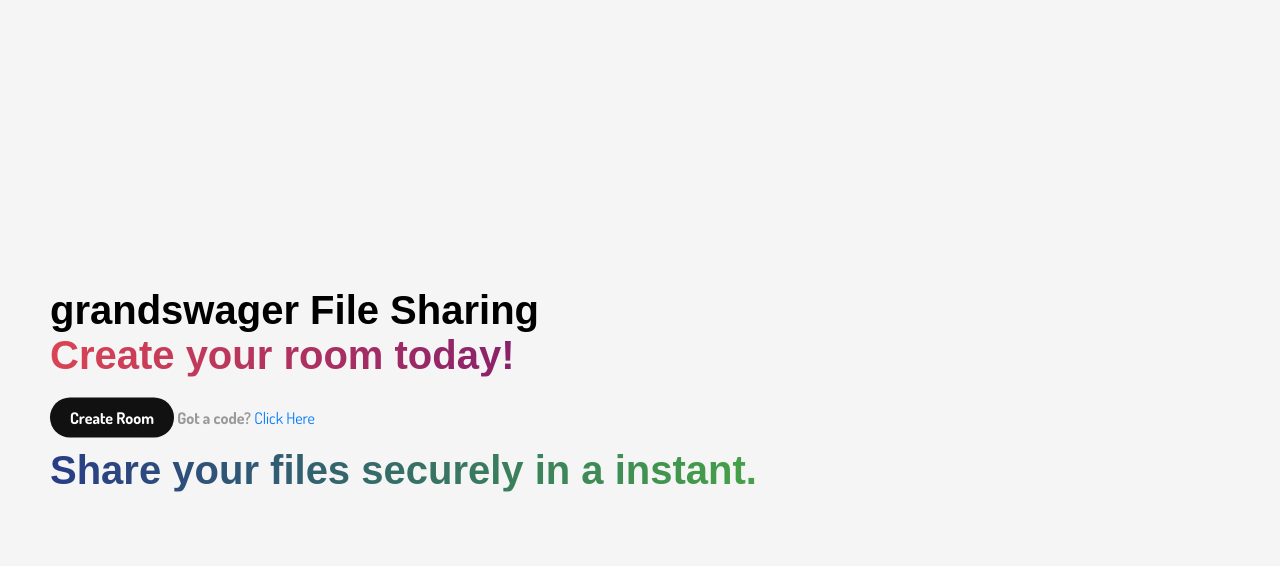
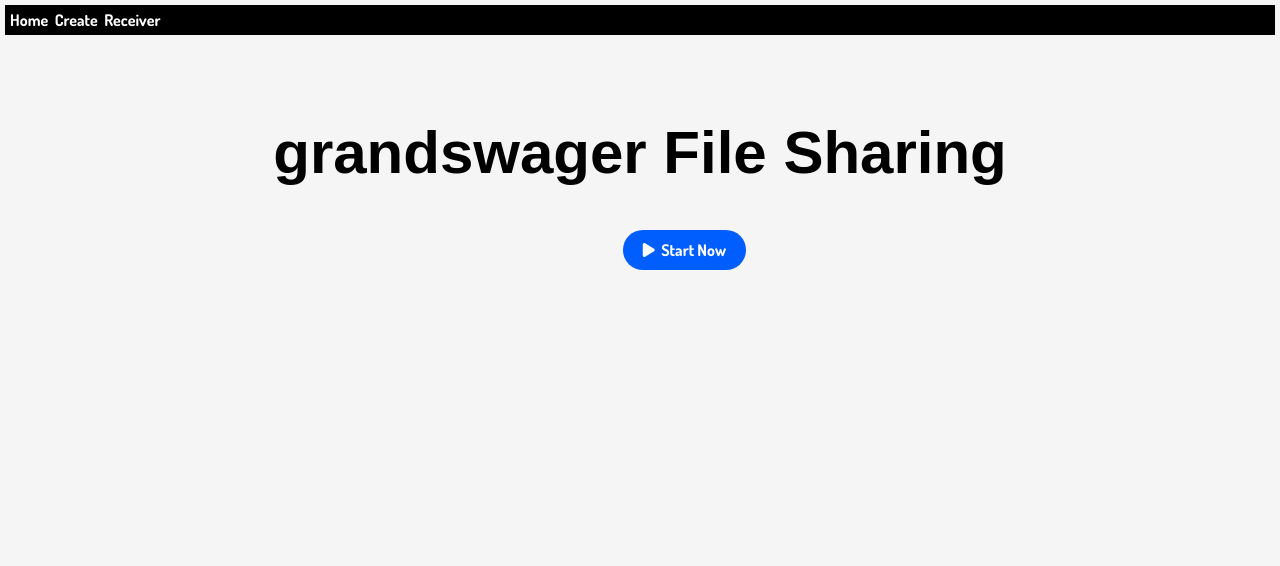
Before and after one commit to grandswager/files, a website: page public/index.html in a window 1280 px wide. Drawn offline with nearby package versions, Linux system fonts and the light colour scheme; no server answers; a web font is replaced by a local one.

Commit message:
added /, changed url of creating rooms to /create.html

```diff
--- a/package.json
+++ b/package.json
@@ -11,6 +11,9 @@
   "license": "ISC",
   "dependencies": {
     "express": "^4.18.1",
+    "express-session": "^1.17.2",
+    "passport": "^0.5.2",
+    "passport-google-oauth2": "^0.2.0",
     "socket.io": "^4.5.0"
   }
 }
--- a/public/code.js
+++ b/public/code.js
@@ -11,7 +11,8 @@
 		let joinID = generateID();
 		document.querySelector("#join-id").innerHTML = `
 			<b>Room ID</b>
-			<span>${joinID}</span>
+			<span id="id-to-join">${joinID}</span>
+      <br><br>Searching for connection...
 		`;
 		socket.emit("sender-join", {
 			uid:joinID
@@ -43,7 +44,7 @@
 			shareFile({
 				filename: file.name,
 				total_buffer_size:buffer.length,
-				buffer_size:2048
+				buffer_size:4096
 			}, buffer, el.querySelector(".progress"));
 		}
 		reader.readAsArrayBuffer(file);
--- a/public/index.html
+++ b/public/index.html
@@ -1,6 +1,7 @@
 <!DOCTYPE html>
 <html>
   <head>
+    <link rel="icon" href="/themes/imgs/favicon.png">
     <!-- all of the metadatas -->
       <meta name="viewport" content="width=device-width">
       <meta name="description" content="grandswager Files">
@@ -18,40 +19,26 @@
     <link rel="preconnect" href="https://fonts.gstatic.com" crossorigin>
     <link href="https://fonts.googleapis.com/css2?family=Poppins&display=swap" rel="stylesheet">
     <meta charset="utf-8">
-    <title>grandswager File Sharing | Share your files securely in a instant.</title>
+    <title>grandswager File Sharing | Share your files securely in an instant.</title>
     <link rel="stylesheet" type="text/css" href="/themes/amazingArchive.css">
   </head>
   <body>
-        <div class="app">
-      <div class="screen join-screen active">
-        <div class="form">
-          <h2>grandswager File Sharing</h2>
-          <div class="form-input">
-            <button id="sender-start-con-btn">
-              Create Room
-            </button>
-            <h7 class="link"><b>Got a code?</b></h7> <a href="/receiver.html">Click Here</a>
-          </div>
-
-          <h2></h2>
-          <div class="form-input" id="join-id">
-          </div>
-        </div>
+    <header class="header">
+      <div class="header-items">
+        <b>
+          <a href="/">Home</a>&nbsp;
+          <a href="/create.html">Create</a>&nbsp;
+          <a href="/receiver.html">Receiver</a>
+        </b>
       </div>
-      <div class="screen fs-screen">
-        <div class="file-input">
-          <label for="file-input">
-            Select Files to Share
-          </label>
-          <input type="file" id="file-input">
-        </div>
-        <div class="files-list">
-          <div class="title">Shared Files:</div>
-        </div>
+    </header>
+    <div class="main-page">
+      <div class="section-a">
+        <h2>grandswager File Sharing</h2>
+        <a href="/create.html"><button class="button-link"><i class="fa-solid fa-play"></i>&nbsp;&nbsp;Start Now</button></a>
       </div>
     </div>
-
+    <script src="https://kit.fontawesome.com/e60f0fe32a.js" crossorigin="anonymous"></script>
     <script type="text/javascript" src="/socket.io/socket.io.js"></script>
-    <script type="text/javascript" src="code.js"></script>
   </body>
 </html>
--- a/public/themes/amazingArchive.css
+++ b/public/themes/amazingArchive.css
@@ -1,3 +1,5 @@
+/* Amazing Archive CSS Theme is Copyrighted 2022 by trashdeveloper. All rights reserved. Used with permission directly with permission from author. */
+
 @import url("https://fonts.googleapis.com/css2?family=Anybody:wdth,wght@60,700&family=Dosis:wght@400;700&display=swap");
 
 * {
@@ -5,13 +7,26 @@
 	padding: 0px;
 	box-sizing: border-box;
 }
+
+.header {
+  margin: 5px;
+  padding: 5px;
+  background: black;
+}
+
+.header a {
+  color: white;
+}
+
 body {
 	background: #f5f5f5;
 	font-family: "Dosis", sans-serif;
 }
+
 .screen {
 	display: none;
 }
+
 .screen.active {
 	display: block;
 }
@@ -22,9 +37,11 @@ body {
 	transform: translateY(-50%);
 	padding: 50px;
 }
+
 .join-screen .form .form-input {
 	margin: 10px 0px;
 }
+
 .join-screen .form h2 {
 	font-size: 40px;
 	margin-bottom: 20px;
@@ -41,7 +58,7 @@ body {
 }
 
 .join-screen .form h2:nth-of-type(2)::after {
-  content:"Share your files securely in a instant.";
+  content:"Share your files securely in an instant.";
    background: linear-gradient(to right, #283c86, #45a247);
   -webkit-background-clip:text;
   -webkit-text-fill-color:transparent;
@@ -68,6 +85,7 @@ body {
 	display: block;
 	margin-top: 20px;
 }
+
 .join-screen .form #join-id span {
 	display: inline-block;
 	font-size: 25px;
@@ -77,13 +95,16 @@ body {
 	border: 1px solid #111;
 	margin-top: 5px;
 }
+
 input[type="text"] {
   font-family: monospace;
 }
+
 .join-screen .form .form-input label {
 	color: #222;
 	font-size: 18px;
 }
+
 .join-screen .form .form-input input {
 	display: block;
 	margin:10px 0px;
@@ -102,10 +123,12 @@ button {
 .fs-screen {
 	padding: 20px;
 }
+
 .fs-screen .file-input {
 	width: 100%;
 	border: 2px dashed #555;
 }
+
 .fs-screen .file-input label {
 	display: block;
 	width: 100%;
@@ -114,9 +137,11 @@ button {
 	color: #111;
 	font-size: 18px;
 }
+
 .fs-screen .file-input input {
 	display: none;
 }
+
 .fs-screen .files-list {
 	margin-top: 20px;
 	display: flex;
@@ -124,16 +149,19 @@ button {
 	gap: 20px;
 	flex-wrap: wrap;
 }
+
 .fs-screen .files-list .title {
 	width: 100%;
 	margin: 20px 0px;
 }
+
 .fs-screen .files-list .item {
 	width: 33%;
 	min-width: 200px;
 	border: 1px solid #eee;
 	box-shadow: 0px 0px 5px 2px rgba(0,0,0,0.05);
 }
+
 .fs-screen .files-list .item .progress {
 	padding: 30px;
 	text-align: center;
@@ -141,6 +169,7 @@ button {
 	color: #222;
 	font-family: "Poppins";
 }
+
 .fs-screen .files-list .item .filename {
 	padding: 5px;
 	font-size: 18px;
@@ -161,3 +190,28 @@ a {
   50% {transform:translatey(5px)}
   100% {transform:translatey(0px)}
 }
+
+.main-page .section-a {
+  text-align: center;
+  font-size: 40px;
+	margin-bottom: 20px;
+	line-height:45px;
+	font-family: "Anybody",sans-serif;
+  white-space:pre;
+}
+
+.main-page .section-a .button-link {
+	background: #005eff;
+  font-family: "Dosis", Arial, sans-serif;
+	color: #fff;
+  border-radius:20px;
+	padding: 10px 20px;
+	border: none;
+	outline: none;
+	font-size: 16px;
+	font-weight: 600;
+}
+
+button:active {
+  animation:push .2s ease-in-out;
+}
```
Also changed, not shown: public/create.html (added, +67 -0 lines), public/receiver.html (+5 -3 lines), public/themes/basic.css (+10 -0 lines), public/themes/imgs/favicon.png (added), public/themes/imgs/thumb.png (renamed from public/thumb.png), 2 other files.
